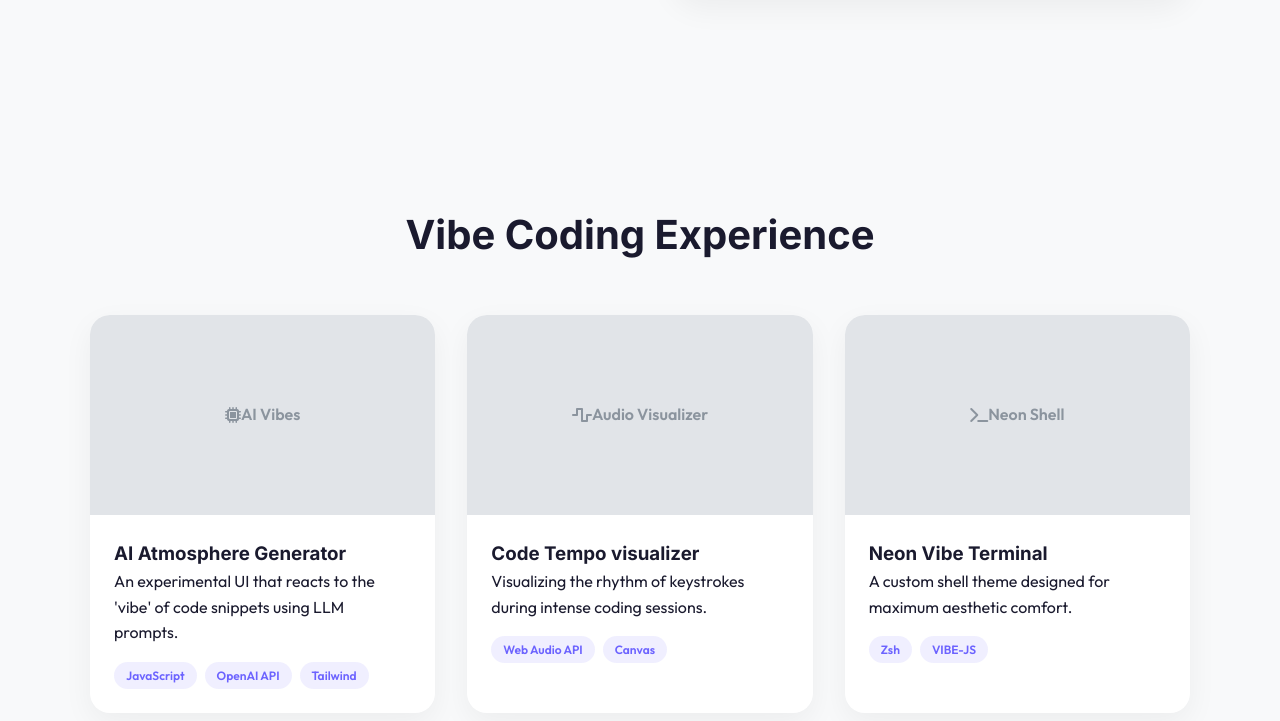
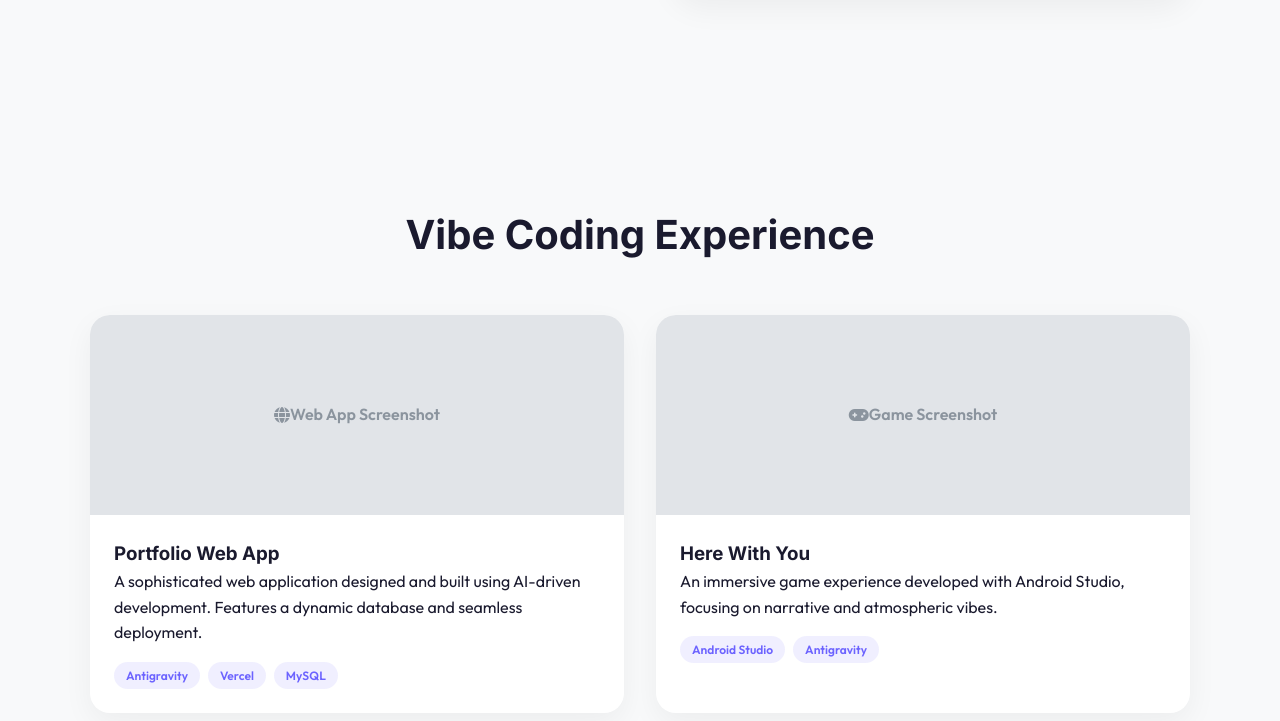
Before and after one commit to enseea009/ense-portfolio, a website: page index.html in a window 1280 px wide. Shown: the part 1527-2248 px from the top of the page. Drawn offline with Linux system fonts and the light colour scheme.

Commit message:
Updated Vibe Coding section with real project details and placeholders for screenshots

```diff
--- a/css/style.css
+++ b/css/style.css
@@ -293,6 +293,24 @@ nav {
     transform: translateY(-10px);
 }
 
+.project-img {
+    width: 100%;
+    height: 200px;
+    overflow: hidden;
+}
+
+.project-img img {
+    width: 100%;
+    height: 100%;
+    object-fit: cover;
+    display: block;
+    transition: 0.5s ease;
+}
+
+.project-card:hover .project-img img {
+    transform: scale(1.1);
+}
+
 .placeholder-img {
     width: 100%;
     height: 200px;
--- a/index.html
+++ b/index.html
@@ -67,8 +67,8 @@
                 <h2 class="section-title reveal">About Me</h2>
                 <div class="about-grid">
                     <div class="about-text reveal delay-1">
-                        <p>Hello! I'm Ense, a creative soul blending the worlds of **Graphic Design** and **Vibe
-                            Coding**. I believe in making digital experiences that are not just functional, but feel
+                        <p>Hello! I'm Ense, a creative soul blending the worlds of Graphic Design and Vibe
+                            Coding. I believe in making digital experiences that are not just functional, but feel
                             alive and engaging.</p>
                         <div class="stats">
                             <div class="stat-item">
@@ -95,43 +95,36 @@
             <div class="container section-padding">
                 <h2 class="section-title reveal">Vibe Coding Experience</h2>
                 <div class="project-grid">
+                    <!-- Web App Project -->
                     <div class="project-card reveal">
                         <div class="project-img">
-                            <div class="placeholder-img"><i class="fas fa-microchip"></i> AI Vibes</div>
+                            <img src="assets/images/vibe-web-app.jpg" alt="Vibe Web App Preview"
+                                onerror="this.parentElement.innerHTML='<div class=\'placeholder-img\'><i class=\'fas fa-globe\'></i> Web App Screenshot</div>'">
                         </div>
                         <div class="project-info">
-                            <h3>AI Atmosphere Generator</h3>
-                            <p>An experimental UI that reacts to the 'vibe' of code snippets using LLM prompts.</p>
+                            <h3>Portfolio Web App</h3>
+                            <p>A sophisticated web application designed and built using AI-driven development. Features
+                                a dynamic database and seamless deployment.</p>
                             <div class="tech-tags">
-                                <span>JavaScript</span>
-                                <span>OpenAI API</span>
-                                <span>Tailwind</span>
+                                <span>Antigravity</span>
+                                <span>Vercel</span>
+                                <span>MySQL</span>
                             </div>
                         </div>
                     </div>
+                    <!-- Game Project -->
                     <div class="project-card reveal delay-1">
                         <div class="project-img">
-                            <div class="placeholder-img"><i class="fas fa-wave-square"></i> Audio Visualizer</div>
+                            <img src="assets/images/here-with-you.jpg" alt="Here With You Game Preview"
+                                onerror="this.parentElement.innerHTML='<div class=\'placeholder-img\'><i class=\'fas fa-gamepad\'></i> Game Screenshot</div>'">
                         </div>
                         <div class="project-info">
-                            <h3>Code Tempo visualizer</h3>
-                            <p>Visualizing the rhythm of keystrokes during intense coding sessions.</p>
+                            <h3>Here With You</h3>
+                            <p>An immersive game experience developed with Android Studio, focusing on narrative and
+                                atmospheric vibes.</p>
                             <div class="tech-tags">
-                                <span>Web Audio API</span>
-                                <span>Canvas</span>
-                            </div>
-                        </div>
-                    </div>
-                    <div class="project-card reveal delay-2">
-                        <div class="project-img">
-                            <div class="placeholder-img"><i class="fas fa-terminal"></i> Neon Shell</div>
-                        </div>
-                        <div class="project-info">
-                            <h3>Neon Vibe Terminal</h3>
-                            <p>A custom shell theme designed for maximum aesthetic comfort.</p>
-                            <div class="tech-tags">
-                                <span>Zsh</span>
-                                <span>VIBE-JS</span>
+                                <span>Android Studio</span>
+                                <span>Antigravity</span>
                             </div>
                         </div>
                     </div>
```
